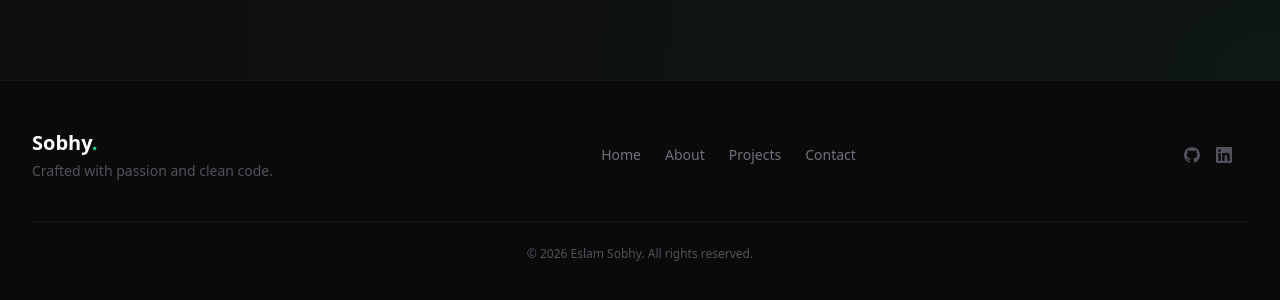
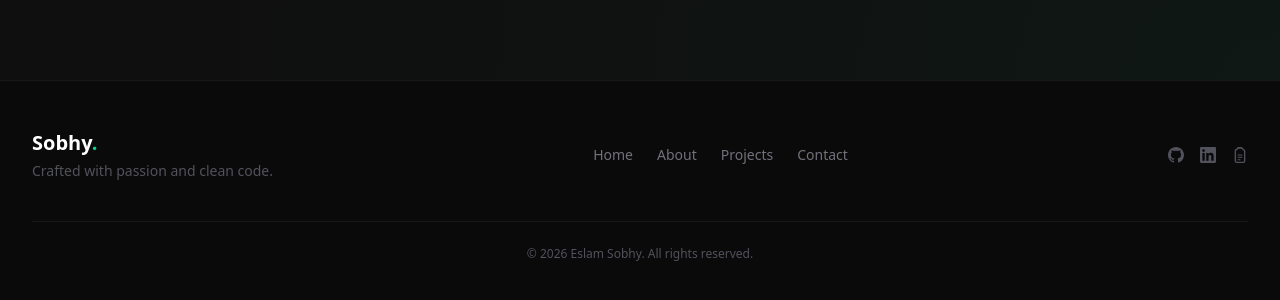
Before and after one commit to eslamsobhy/sobhy-portfolio, a Next.js app: page / in a window 1280 px wide. Shown: the part 7675-7975 px from the top of the page. Built offline with nearby package versions, Linux system fonts and the light colour scheme.

Commit message:
Add resume icon to SocialIcon component in Contact and Footer

```diff
--- a/src/components/Contact.tsx
+++ b/src/components/Contact.tsx
@@ -258,6 +258,12 @@ function SocialIcon({ name }: { name: string }) {
           <path d="M18.244 2.25h3.308l-7.227 8.26 8.502 11.24H16.17l-5.214-6.817L4.99 21.75H1.68l7.73-8.835L1.254 2.25H8.08l4.713 6.231zm-1.161 17.52h1.833L7.084 4.126H5.117z" />
         </svg>
       );
+    case "resume":
+      return (
+        <svg className="h-4 w-4" fill="currentColor" viewBox="0 0 24 24">
+          <path d="M7 2.75A2.75 2.75 0 0 1 9.75 0h4.086c.464 0 .909.184 1.237.513l4.414 4.414c.329.328.513.773.513 1.237V21A3 3 0 0 1 17 24H7a3 3 0 0 1-3-3V5.75A3 3 0 0 1 7 2.75Zm0 2A1 1 0 0 0 6 5.75V21a1 1 0 0 0 1 1h10a1 1 0 0 0 1-1V6.414L14.586 2.75H9.75a1 1 0 0 0-1 1ZM9 11.25h6a.75.75 0 0 1 0 1.5H9a.75.75 0 0 1 0-1.5Zm0 3.5h6a.75.75 0 0 1 0 1.5H9a.75.75 0 0 1 0-1.5ZM9 18.25h3a.75.75 0 0 1 0 1.5H9a.75.75 0 0 1 0-1.5Z" />
+        </svg>
+      );
     default:
       return null;
   }
--- a/src/components/Footer.tsx
+++ b/src/components/Footer.tsx
@@ -80,6 +80,12 @@ function SocialIcon({ name }: { name: string }) {
           <path d="M18.244 2.25h3.308l-7.227 8.26 8.502 11.24H16.17l-5.214-6.817L4.99 21.75H1.68l7.73-8.835L1.254 2.25H8.08l4.713 6.231zm-1.161 17.52h1.833L7.084 4.126H5.117z" />
         </svg>
       );
+    case "resume":
+      return (
+        <svg className="h-4 w-4" fill="currentColor" viewBox="0 0 24 24">
+          <path d="M7 2.75A2.75 2.75 0 0 1 9.75 0h4.086c.464 0 .909.184 1.237.513l4.414 4.414c.329.328.513.773.513 1.237V21A3 3 0 0 1 17 24H7a3 3 0 0 1-3-3V5.75A3 3 0 0 1 7 2.75Zm0 2A1 1 0 0 0 6 5.75V21a1 1 0 0 0 1 1h10a1 1 0 0 0 1-1V6.414L14.586 2.75H9.75a1 1 0 0 0-1 1ZM9 11.25h6a.75.75 0 0 1 0 1.5H9a.75.75 0 0 1 0-1.5Zm0 3.5h6a.75.75 0 0 1 0 1.5H9a.75.75 0 0 1 0-1.5ZM9 18.25h3a.75.75 0 0 1 0 1.5H9a.75.75 0 0 1 0-1.5Z" />
+        </svg>
+      );
     default:
       return null;
   }
```
